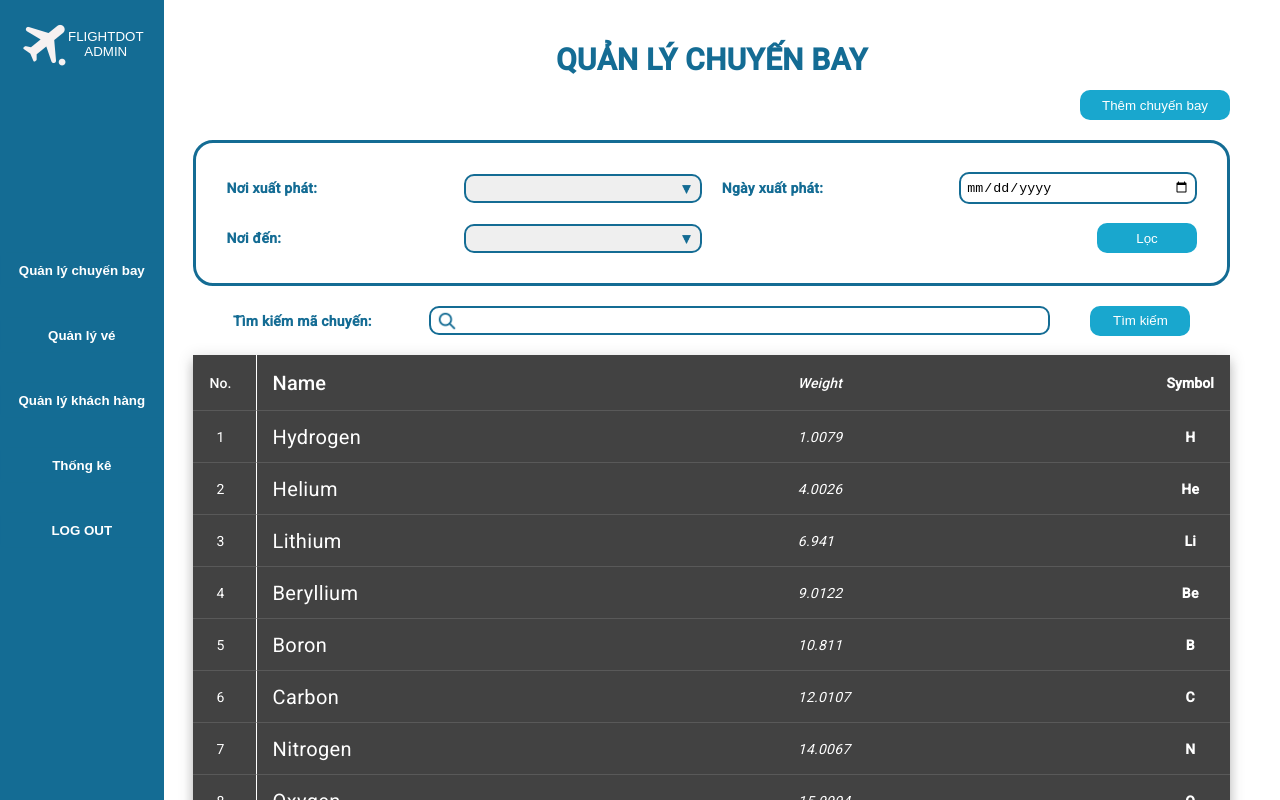
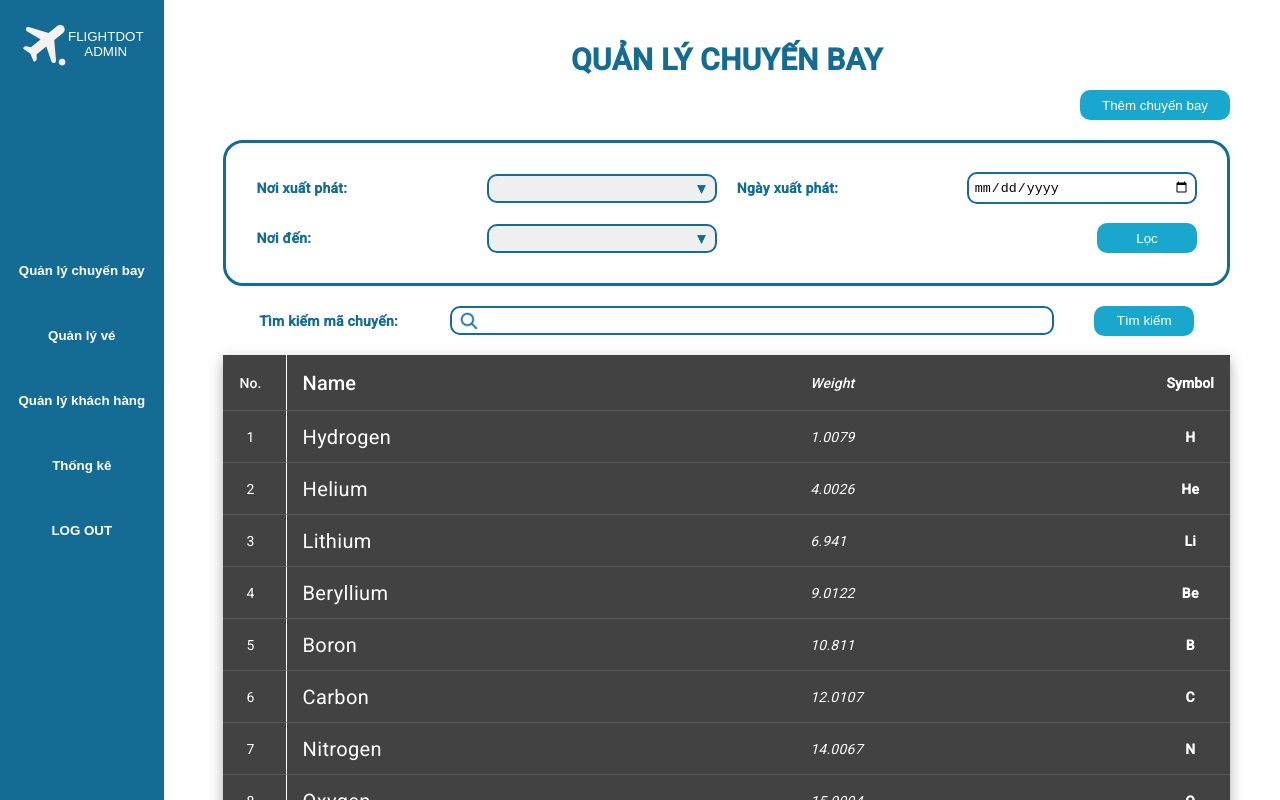
Before and after one commit to hoangtrungSiscon/Tour-Booking-Web-Client, an Angular app: page / in a window 1280 px wide. Shown: the top 800 px of the page. Built offline with nearby package versions, Linux system fonts and the light colour scheme.

Commit message:
add search icon for input box

```diff
--- a/src/app/pages/admin-flight-management/admin-flight-management.component.scss
+++ b/src/app/pages/admin-flight-management/admin-flight-management.component.scss
@@ -16,7 +16,7 @@
     position: relative;
     padding: 30px;
     margin: 20px;
-    margin-left: 163.477px;
+    margin-left: 193.477px;
 }
 .page-title {
     text-align: center;
```
